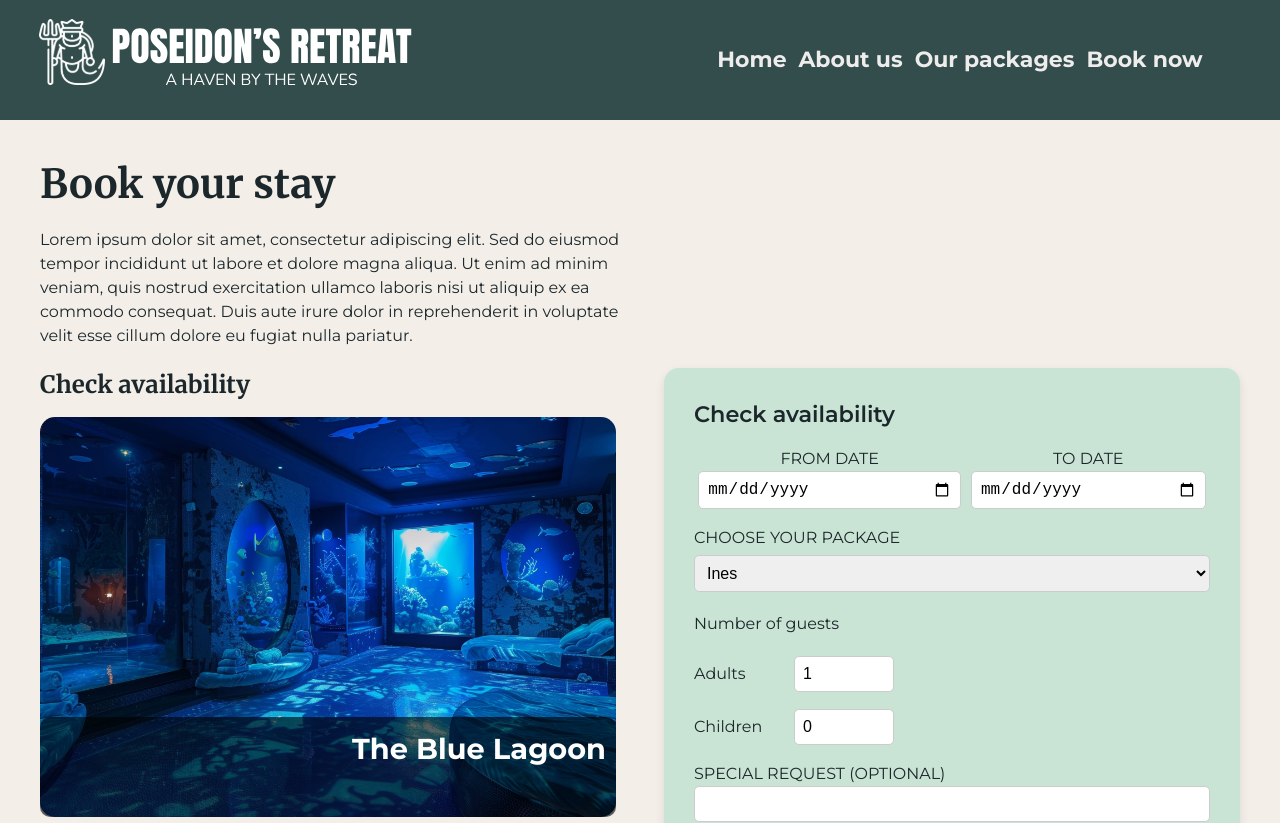
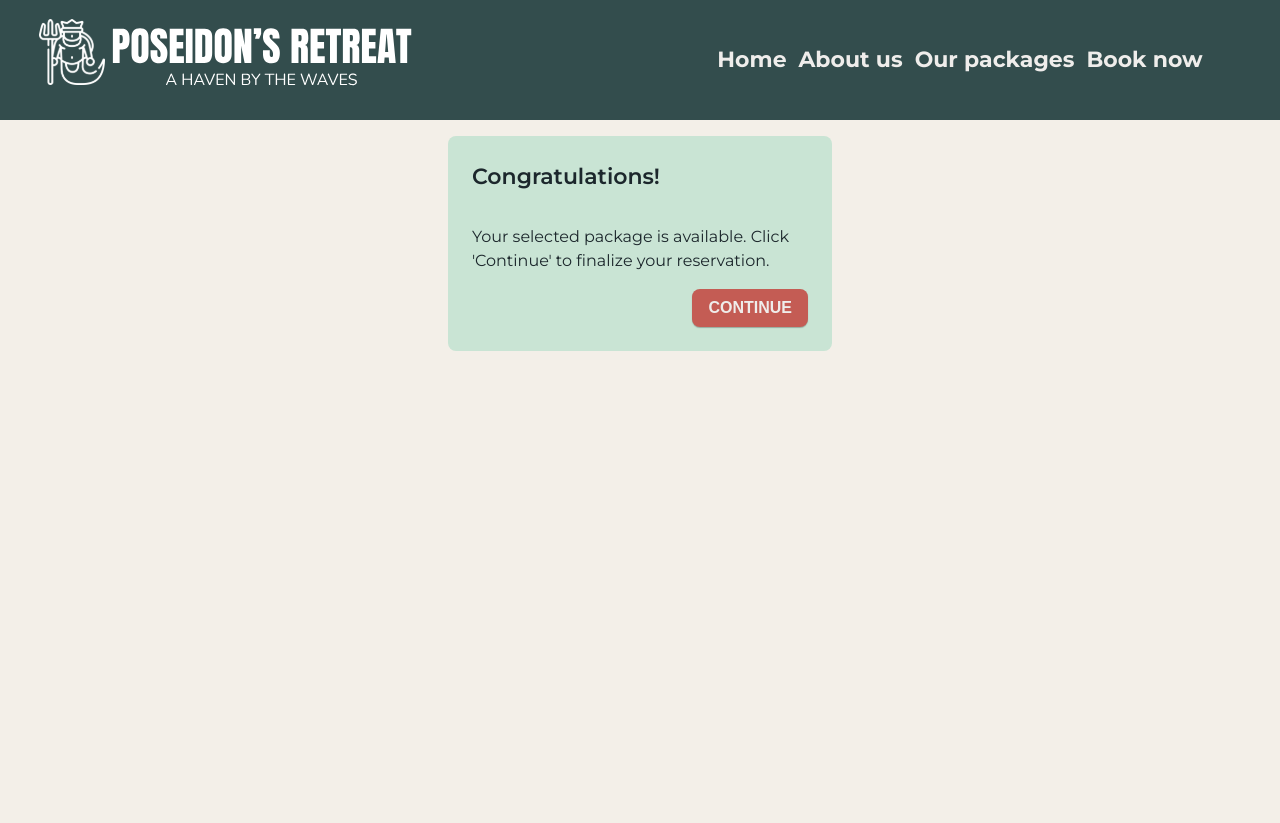
Before and after one commit to maria-jon/poseidon, a Vue app: page /stay in a window 1280 px wide. Shown: the top 823 px of the page. Built offline with nearby package versions, Linux system fonts and the light colour scheme.

Commit message:
(refactor): move code to StayView

```diff
--- a/src/components/StayBooking.vue
+++ b/src/components/StayBooking.vue
@@ -31,7 +31,7 @@ const checkAvailability = () => {
       'Sorry, this package is currently unavailable on your selected dates. Try adjusting your search.'
   } else {
     errorMessage.value = ''
-    window.location.href = '/next-step'
+    window.location.href = '/stay'
   }
 }
 </script>
--- a/src/views/BookingView.vue
+++ b/src/views/BookingView.vue
@@ -1,37 +1,5 @@
 <script setup lang="ts">
-import PopupConfirmation from '@/components/PopupConfirmation.vue'
-import BookingCard from '@/components/BookingCard.vue'
-import PaymentCard from '@/components/PaymentCard.vue'
-import PaymentPaypal from '@/components/PaymentPaypal.vue'
-import MainButton from '@/components/MainButton.vue'
 import StayBooking from '@/components/StayBooking.vue'
-
-import { ref, computed } from 'vue'
-
-const currentStep = ref(0)
-const userChoice = ref(null)
-
-const handleSelection = (newValue: any) => {
-  userChoice.value = newValue
-}
-
-/* Variable currentStep keeps track of progress
- ** Last step occurs when currentStep reaches 3
- */
-const nextStep = () => {
-  if (currentStep.value === 1 && !userChoice.value) {
-    console.warn('no user selection for payment')
-  }
-
-  if (userChoice.value === 'arrival') {
-    currentStep.value++ // adds extra count to currentStep to make it go to the last step
-  }
-  currentStep.value++
-}
-
-const lastStep = computed(() => {
-  return currentStep.value > 2
-})
 
 defineProps({
   header: { type: String, required: true },
@@ -41,54 +9,9 @@ defineProps({
 </script>
 
 <template>
-  <main>
-    <StayBooking
-    v-if="currentStep < 1"/>
-
-    <div class="booking" v-if="currentStep >= 1 && currentStep <= 3">
-      <PopupConfirmation
-      header="Congratulations!"
-      text="Your selected package is available. Click 'Continue' to finalize your reservation."
-      label="Continue"
-      width="150px"
-      v-if="currentStep === 1"
-      />
-      <BookingCard header="Complete your booking" label="Continue" width="120px" v-if="currentStep === 2" @updateChoice="handleSelection" />
-      <PaymentCard header="Credit card payment" label="Confirm booking" width="200px" v-if="currentStep === 3 && userChoice === 'credit'" />
-      <PaymentPaypal header="PayPal payment" label="Continue" width="200px" v-if="currentStep === 3 && userChoice === 'paypal'" />
-
-      <PopupConfirmation
-      header="Confirmation"
-      text="Thank you! Your underwater adventure awaits. We have sent your booking details to your email."
-      label="Close"
-      width="150px"
-      v-if="currentStep === 4 || (currentStep === 3 && userChoice === 'arrival')"
-      />
-
-    <!-- Use button here instead of buttons on components -->
-    <MainButton
-      label="continue"
-      :width="width"
-      @click="nextStep"
-      v-if="currentStep >= 1 && currentStep <= 3"
-      :disabled="currentStep === 2 && !userChoice"
-      />
-    <!-- During last step, user will be redirected to home page -->
-    <a href="/" v-if="lastStep">
-        <MainButton
-        label="continue"
-        :width="width"
-        />
-      </a>
-    </div>
-  </main>
-
-   <PopupConfirmation
-    header="We are sorry!"
-    text="This package is currently unavailable on your selected dates. Try adjusting your search."
-    label="Close"
-    width="150px"
-  />
+  <div>
+    <StayBooking />
+  </div>
 </template>
 
 <style scoped lang="scss">
@@ -98,26 +21,4 @@ main {
   display: flex;
   justify-content: center;
 }
-
-.booking {
-  box-sizing: border-box;
-  background-color: $color-primary-light;
-  border-radius: 8px;
-  width: 24rem;
-  max-width: 90%;
-
-  padding: 24px;
-  display: flex;
-  flex-direction: column;
-  gap: $margin-small;
-}
-
-h5 {
-  margin-bottom: $margin-small;
-}
-
-button,
-a {
-  align-self: flex-end;
-}
 </style>
--- a/src/views/StayView.vue
+++ b/src/views/StayView.vue
@@ -1,9 +1,119 @@
 <script setup lang="ts">
-import StayBooking from '@/components/StayBooking.vue'
+import PopupConfirmation from '@/components/PopupConfirmation.vue'
+import BookingCard from '@/components/BookingCard.vue'
+import PaymentCard from '@/components/PaymentCard.vue'
+import PaymentPaypal from '@/components/PaymentPaypal.vue'
+import MainButton from '@/components/MainButton.vue'
+
+import { ref, computed } from 'vue'
+
+const currentStep = ref(0)
+const userChoice = ref(null)
+
+const handleSelection = (newValue: any) => {
+  userChoice.value = newValue
+}
+
+/* Variable currentStep keeps track of progress
+ ** Last step occurs when currentStep reaches 4
+ */
+const nextStep = () => {
+  if (currentStep.value === 1 && !userChoice.value) {
+    console.warn('no user selection for payment')
+  }
+
+  if (userChoice.value === 'arrival') {
+    currentStep.value++ // adds extra count to currentStep to make it go to the last step
+  }
+  currentStep.value++
+}
+
+const lastStep = computed(() => {
+  return currentStep.value > 2
+})
+
+defineProps({
+  header: { type: String, required: true },
+  label: String,
+  width: String,
+})
 </script>
 
 <template>
   <main>
-    <StayBooking />
+    <div class="booking">
+      <PopupConfirmation
+      header="Congratulations!"
+      text="Your selected package is available. Click 'Continue' to finalize your reservation."
+      label="Continue"
+      width="150px"
+      v-if="currentStep === 0"
+      />
+      <BookingCard header="Complete your booking" label="Continue" width="120px" v-if="currentStep === 1" @updateChoice="handleSelection" />
+      <PaymentCard header="Credit card payment" label="Confirm booking" width="200px" v-if="currentStep === 2 && userChoice === 'credit'" />
+      <PaymentPaypal header="PayPal payment" label="Continue" width="200px" v-if="currentStep === 2 && userChoice === 'paypal'" />
+
+      <PopupConfirmation
+      header="Confirmation"
+      text="Thank you! Your underwater adventure awaits. We have sent your booking details to your email."
+      label="Close"
+      width="150px"
+      v-if="currentStep === 3 || (currentStep === 2 && userChoice === 'arrival')"
+      />
+
+    <!-- Use button here instead of buttons on components -->
+    <MainButton
+      label="continue"
+      :width="width"
+      @click="nextStep"
+      v-if="currentStep >= 0 && currentStep <= 2"
+      :disabled="currentStep === 1 && !userChoice"
+      />
+    <!-- During last step, user will be redirected to home page -->
+    <a href="/" v-if="lastStep">
+        <MainButton
+        label="continue"
+        :width="width"
+        />
+      </a>
+    </div>
   </main>
+
+   <PopupConfirmation
+    header="We are sorry!"
+    text="This package is currently unavailable on your selected dates. Try adjusting your search."
+    label="Close"
+    width="150px"
+  />
 </template>
+
+<style scoped lang="scss">
+main {
+  margin-bottom: 600px;
+  margin-top: 1rem;
+  display: flex;
+  justify-content: center;
+}
+
+.booking {
+  box-sizing: border-box;
+  background-color: $color-primary-light;
+  border-radius: 8px;
+  width: 24rem;
+  max-width: 90%;
+
+  padding: 24px;
+  display: flex;
+  flex-direction: column;
+  gap: $margin-small;
+}
+
+h5 {
+  margin-bottom: $margin-small;
+}
+
+button,
+a {
+  align-self: flex-end;
+}
+</style>
```
